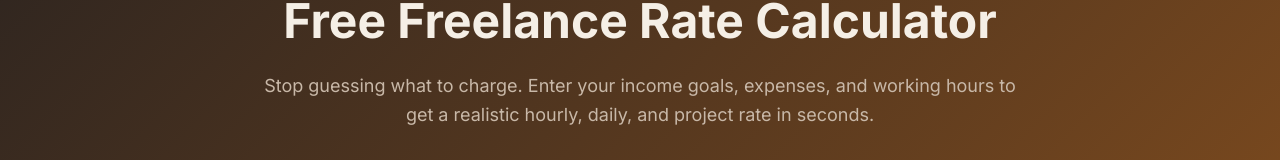
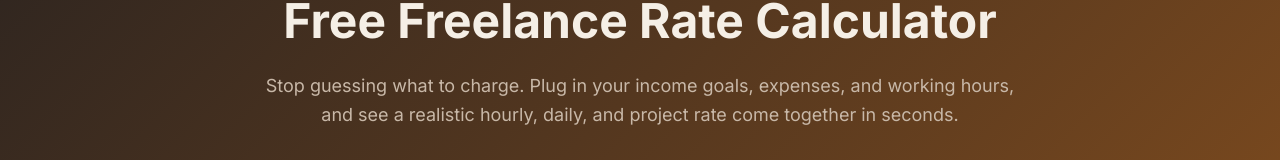
Before and after one commit to DeliverDigital-WebsiteAgency/417-freelancers, a Next.js app: page /rate-calculator in a window 1280 px wide. Shown: the part 202-362 px from the top of the page. Built offline with nearby package versions, Linux system fonts and the light colour scheme; no server answers.

Commit message:
Reword rate calculator hero copy for freshness

```diff
--- a/src/app/rate-calculator/page.tsx
+++ b/src/app/rate-calculator/page.tsx
@@ -89,8 +89,8 @@ export default function RateCalculatorPage() {
             Free Freelance Rate Calculator
           </h1>
           <p className="text-lg leading-relaxed mb-8" style={{ color: "#C8B8A8" }}>
-            Stop guessing what to charge. Enter your income goals, expenses, and working hours to get a
-            realistic hourly, daily, and project rate in seconds.
+            Stop guessing what to charge. Plug in your income goals, expenses, and working hours, and
+            see a realistic hourly, daily, and project rate come together in seconds.
           </p>
           <a
             href="#calculator-tool"
```
